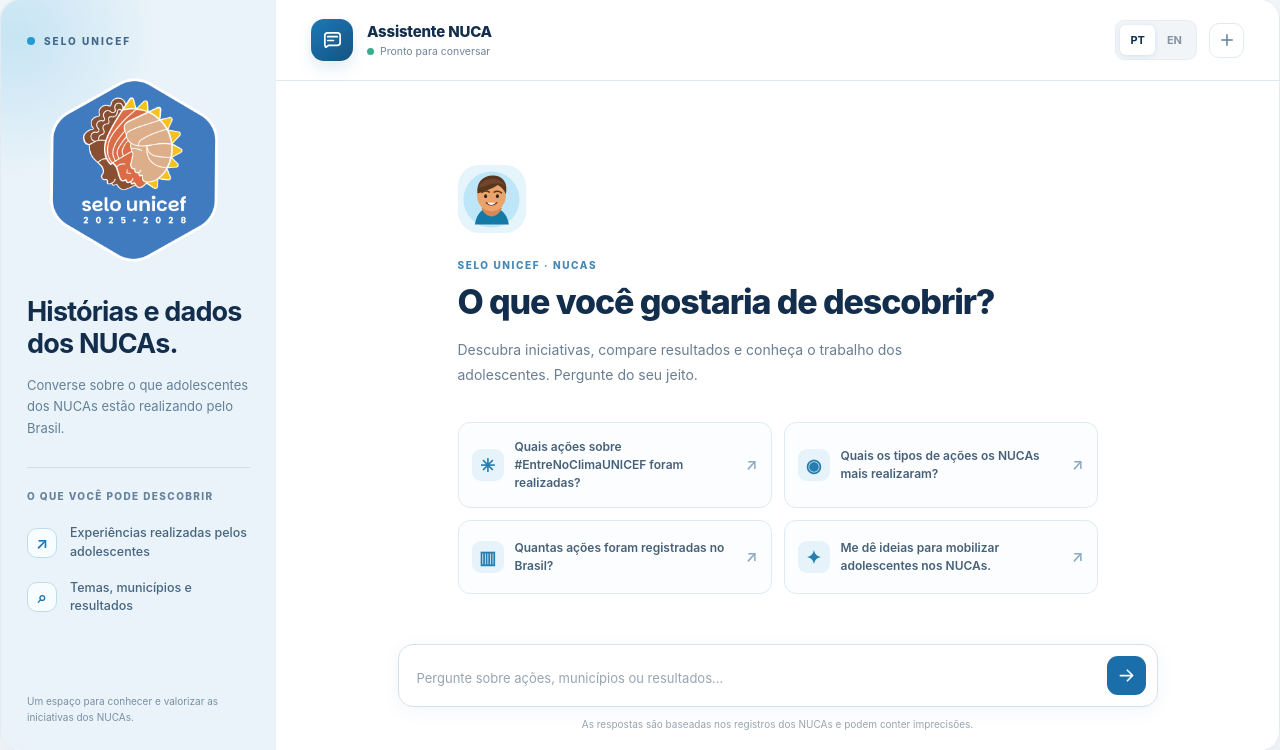
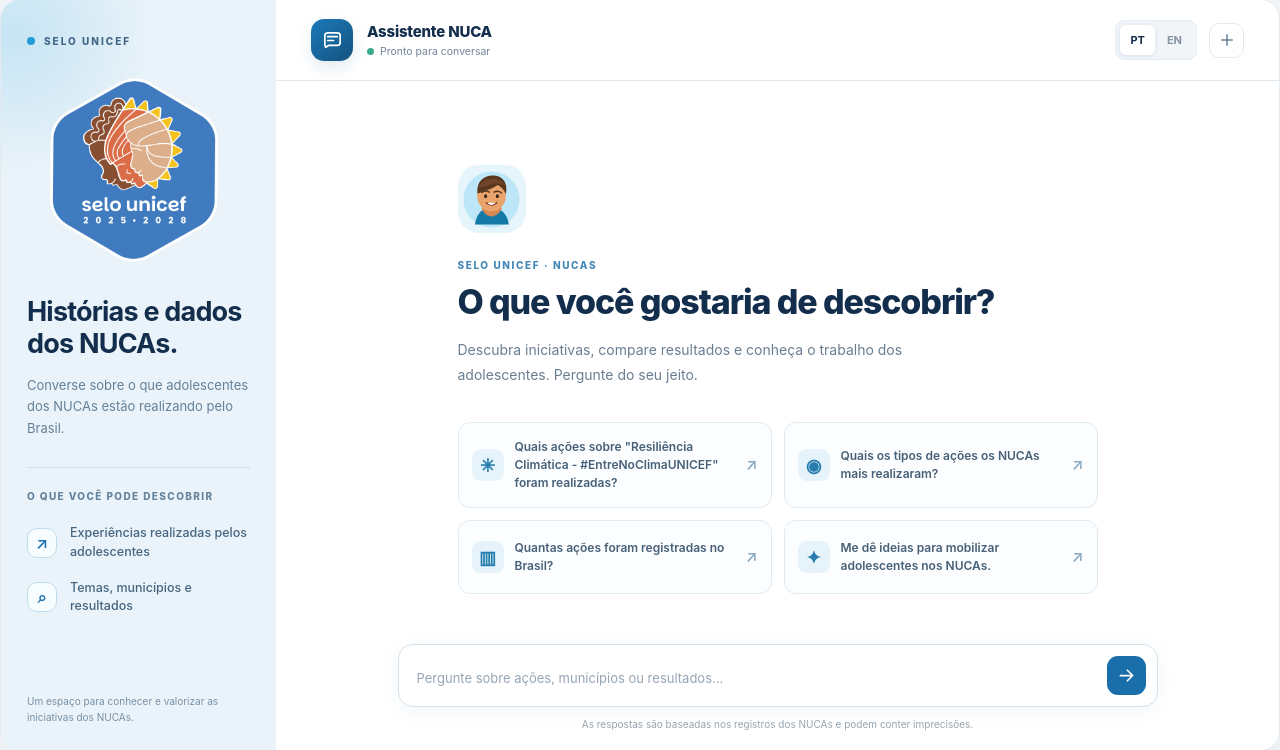
Before and after one commit to selo-unicef/chatbot-acoes, a Flask app: page / in a window 1280 px wide. Shown: the part 25-775 px from the top of the page. Run offline with Flask 3, Linux system fonts and the light colour scheme.

Commit message:
ajuste question

```diff
--- a/static/js/chat.js
+++ b/static/js/chat.js
@@ -7,7 +7,7 @@ const i18n = {
     input:'Pergunte sobre ações, municípios ou resultados...',
     hint:'As respostas são baseadas nos registros dos NUCAs e podem conter imprecisões.',
     copy:'Copiar resposta',copied:'Copiado!',sources:'Registros relacionados',stop:'Interromper',send:'Enviar',
-    q1:'Quais ações sobre #EntreNoClimaUNICEF foram realizadas?',
+    q1:'Quais ações sobre "Resiliência Climática - #EntreNoClimaUNICEF" foram realizadas?',
     q2:'Quais os tipos de ações os NUCAs mais realizaram?',
     q3:'Quantas ações foram registradas no Brasil?',
     q4:'Me dê ideias para mobilizar adolescentes nos NUCAs.'
--- a/templates/index.html
+++ b/templates/index.html
@@ -63,7 +63,7 @@
             Pergunte do seu jeito.</p>
           <div class="suggestions" id="suggestions">
             <button type="button" class="suggestion" data-key="q1"><span class="suggestion-ico">✳</span><span
-                data-i18n="q1">Quais ações sobre #EntreNoClimaUNICEF foram realizadas?</span><span
+                data-i18n="q1">Quais ações sobre "Resiliência Climática – #EntreNoClimaUNICEF" foram realizadas?</span><span
                 class="question-arrow">↗</span></button>
             <button type="button" class="suggestion" data-key="q2"><span class="suggestion-ico">◉</span><span
                 data-i18n="q2">Quais os tipos de ações os NUCAs mais realizaram?</span><span
```
Also changed, not shown: 1 other file.
